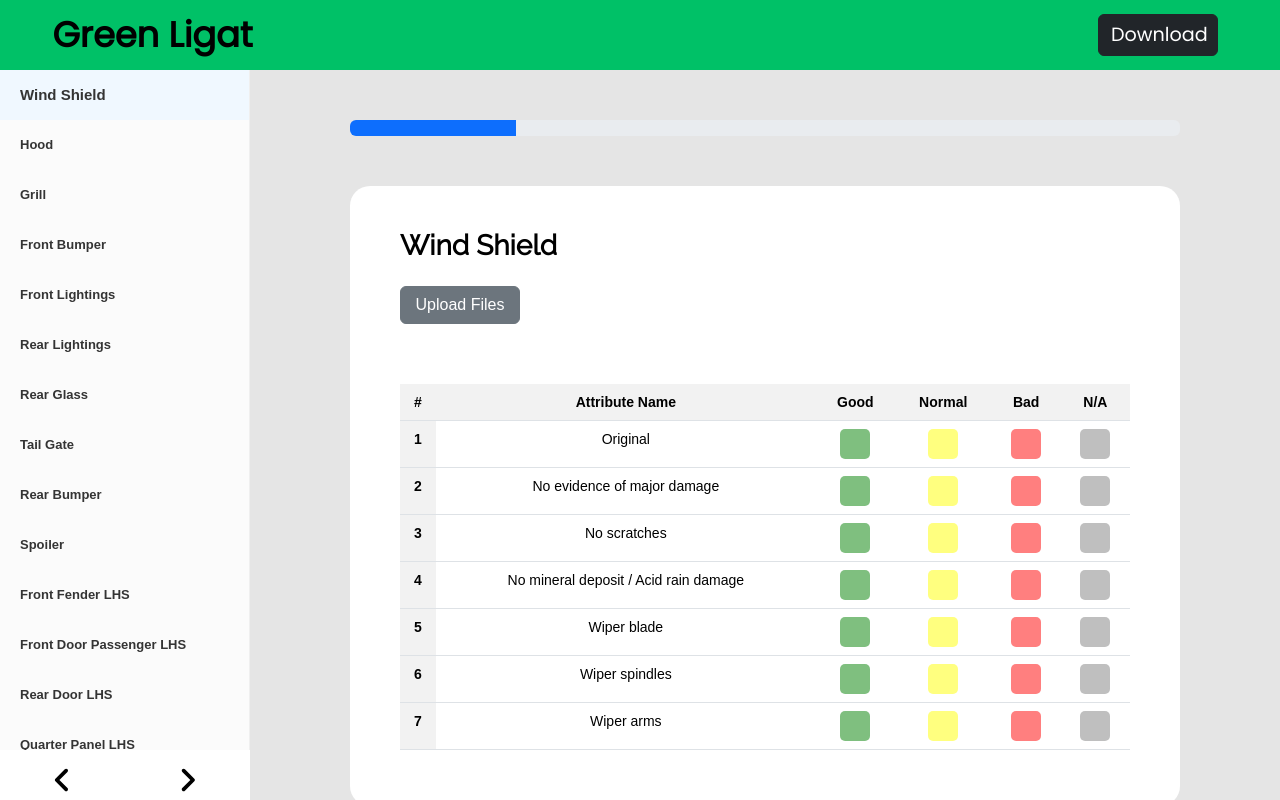
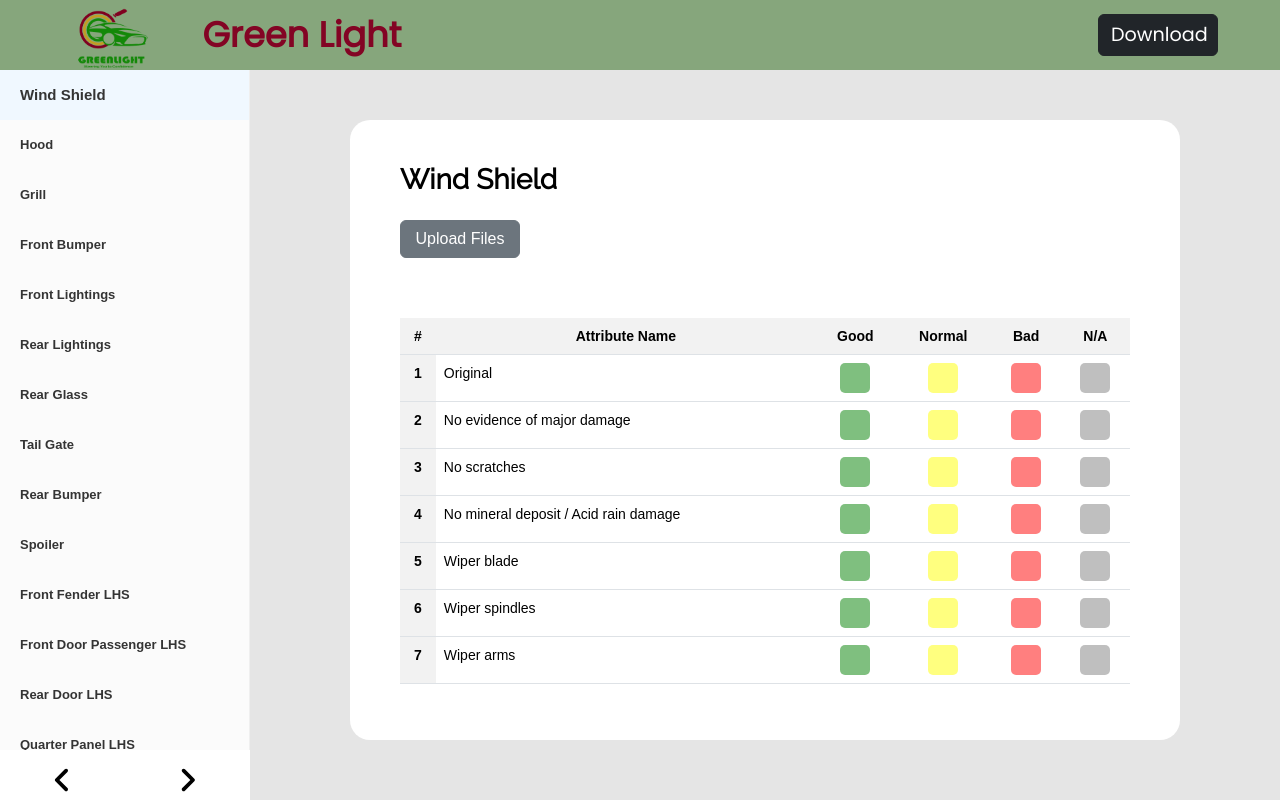
Before and after one commit to YahampathChandika/GreenLight, a React (Create React App) app: page / in a window 1280 px wide. Built offline with nearby package versions, Linux system fonts and the light colour scheme.

Commit message:
add imgs

```diff
--- a/src/App.js
+++ b/src/App.js
@@ -7,6 +7,7 @@ import Grill from './components/vehicleDetails/Grill';
 
 // import Navbar from './components/common/Navbar'
 import CustomerDetails from './components/customersDetails/CustomerDetails';
+import PDF from './pages/Pdf';
 // import VisualInspection from './components/vehicleDetails/VisualInspection'
 function App() {
   return (
@@ -14,9 +15,7 @@ function App() {
       <Routes>
         <Route path="/" element={<Home />} />
         <Route path="customerDetails" element={<CustomerDetails />} />
-        <Route path="/windShield" element={<WindShield />} />
-        <Route path="/hood" element={<Hood />} />
-        <Route path="/grill" element={<Grill />} />
+        <Route path="/pdf" element={<PDF />} />
       </Routes>
     </Router>
     // <div className="App">
--- a/src/assets/scss/Navbar.css
+++ b/src/assets/scss/Navbar.css
@@ -8,15 +8,15 @@
 .navBar {
   height: 70px;
   width: 100%;
-    background-color:#00c167;
+  background-color: #86A67C;
   display: flex;
   justify-items: center;
   align-items: center;
-    font-size:30px;
+  font-size: 30px;
   font-weight: 900;
-    color: #000000;
+  color: #830424;
   padding-left: 40px;
-    font-family: 'Poppins', sans-serif;
+  font-family: "Poppins", sans-serif;
 }
 
 .navBar p {
@@ -25,6 +25,13 @@
   margin-left: 1%;
 }
 
+.logo {
+  width: 150px;
+  height: auto;
+}
+
+/* Other styles for your navbar */
+
 .print-btn {
   margin-left: 35%;
   margin-right: 5%;
--- a/src/assets/scss/VisualInspection.css
+++ b/src/assets/scss/VisualInspection.css
@@ -93,7 +93,7 @@
 /* Style for table rows */
 .table td {
   padding: 8px;
-  text-align: center;
+  text-align: left;
 }
 
 /* Style for the radio buttons */
--- a/src/components/common/Navbar.jsx
+++ b/src/components/common/Navbar.jsx
@@ -3,6 +3,7 @@ import jsPDF from "jspdf";
 import html2canvas from "html2canvas";
 import "../../assets/scss/Navbar.css";
 import PDF from "../../pages/Pdf";
+import logo from "../../assets/images/greenlight logo.png";
 
 function Navbar() {
   const pdfRef = useRef(null);
@@ -24,7 +25,7 @@ function Navbar() {
         Math.min(pdfWidth / imageWidth, pdfHeight / imageHeight) * 1.5;
       const imgX = (pdfWidth - imageWidth * ratio) / 2;
       const imgY = 20;
-            pdf.addImage(imageData, "PNG", 0, 0, contentWidth, contentHeight);
+      pdf.addImage(imageData, "PNG", 0, 0, contentWidth, contentHeight);
 
       pdf.save("test.pdf");
     });
@@ -32,7 +33,8 @@ function Navbar() {
 
   return (
     <div className="navBar">
-      <p>Green Ligat</p>
+      <img src={logo} alt="Green Light Logo" className="logo" />
+      <p>Green Light</p>
       <button
         type="button"
         className="btn btn-dark print-btn"
--- a/src/components/vehicleDetails/BootSpace.jsx
+++ b/src/components/vehicleDetails/BootSpace.jsx
@@ -56,7 +56,7 @@ function BootSpace() {
   return (
     <div className="vi-main-con">
       <div className="vi-main-content">
-        <div className="progress">
+        {/* <div className="progress">
           <div
             className="progress-bar"
             role="progressbar"
@@ -65,7 +65,7 @@ function BootSpace() {
             aria-valuemin="0"
             aria-valuemax="100"
           ></div>
-        </div>
+        </div> */}
         <div className="vi-content">
           <div className="vi-content-top">
             <p>Boot Space</p>
--- a/src/components/vehicleDetails/Hood.jsx
+++ b/src/components/vehicleDetails/Hood.jsx
@@ -54,7 +54,7 @@ function Hood() {
   return (
     <div className="vi-main-con">
       <div className="vi-main-content">
-        <div className="progress">
+        {/* <div className="progress">
           <div
             className="progress-bar"
             role="progressbar"
@@ -63,7 +63,7 @@ function Hood() {
             aria-valuemin="0"
             aria-valuemax="100"
           ></div>
-        </div>
+        </div> */}
         <div className="vi-content">
           <div className="vi-content-top">
             <p>Hood / Bonet</p>
--- a/src/components/vehicleDetails/MainDataMonitorHybrid.jsx
+++ b/src/components/vehicleDetails/MainDataMonitorHybrid.jsx
@@ -38,7 +38,7 @@ function MainDataMonitorHybrid() {
   return (
     <div className="vi-main-con">
       <div className="vi-main-content">
-        <div className="progress">
+        {/* <div className="progress">
           <div
             className="progress-bar"
             role="progressbar"
@@ -47,7 +47,7 @@ function MainDataMonitorHybrid() {
             aria-valuemin="0"
             aria-valuemax="100"
           ></div>
-        </div>
+        </div> */}
         <div className="vi-content">
           <div className="vi-content-top">
             <p> Main Data Monitor Hybrid </p>
--- a/src/components/vehicleDetails/RoadTest.jsx
+++ b/src/components/vehicleDetails/RoadTest.jsx
@@ -58,7 +58,7 @@ function RoadTest() {
   return (
     <div className="vi-main-con">
       <div className="vi-main-content">
-        <div className="progress">
+        {/* <div className="progress">
           <div
             className="progress-bar"
             role="progressbar"
@@ -67,7 +67,7 @@ function RoadTest() {
             aria-valuemin="0"
             aria-valuemax="100"
           ></div>
-        </div>
+        </div> */}
         <div className="vi-content">
           <div className="vi-content-top">
             <p> Road Test </p>
--- a/src/components/vehicleDetails/WindShield.jsx
+++ b/src/components/vehicleDetails/WindShield.jsx
@@ -1,14 +1,21 @@
-import React, { useState } from "react";
+import React, { useState, useEffect } from "react";
 import "bootstrap/dist/css/bootstrap.min.css";
 import "../../assets/scss/VisualInspection.css";
 
-function BootSpace() {
+function WindShield({ updatePdfData }) {
   const ratingOptions = [
     { label: "Good", color: "green" },
     { label: "Normal", color: "yellow" },
     { label: "Bad", color: "red" },
     { label: "NA", color: "gray" },
   ];
+
+  useEffect(() => {
+    const savedRatings = localStorage.getItem("attributeRatings");
+    if (savedRatings) {
+      setAttributeRatings(JSON.parse(savedRatings));
+    }
+  }, []);
 
   // Create a state to keep track of the selected ratings for each attribute
   const [attributeRatings, setAttributeRatings] = useState({});
@@ -18,7 +25,14 @@ function BootSpace() {
 
   // Function to handle changes in attribute ratings
   const handleRatingChange = (attribute, rating) => {
-    setAttributeRatings({ ...attributeRatings, [attribute]: rating });
+    const updatedRatings = { ...attributeRatings, [attribute]: rating };
+    setAttributeRatings(updatedRatings);
+
+    // Call the updatePdfData function to update the data in the PDF component
+    updatePdfData("windShieldData", updatedRatings);
+
+    // Save the updated ratings to localStorage
+    localStorage.setItem("attributeRatings", JSON.stringify(updatedRatings));
   };
 
   // Function to handle file selection
@@ -32,6 +46,9 @@ function BootSpace() {
     }
 
     setFiles([...files, ...fileURLs]);
+
+    // Call the updatePdfData function to update the data in the PDF component
+    updatePdfData("fileURLs", [...files, ...fileURLs]);
   };
 
   // Function to delete a specific image
@@ -55,7 +72,7 @@ function BootSpace() {
   return (
     <div className="vi-main-con">
       <div className="vi-main-content">
-        <div className="progress">
+        {/* <div className="progress">
           <div
             className="progress-bar"
             role="progressbar"
@@ -64,7 +81,7 @@ function BootSpace() {
             aria-valuemin="0"
             aria-valuemax="100"
           ></div>
-        </div>
+        </div> */}
         <div className="vi-content">
           <div className="vi-content-top">
             <p>Wind Shield</p>
@@ -146,4 +163,4 @@ function BootSpace() {
   );
 }
 
-export default BootSpace;
+export default WindShield;
--- a/src/pages/Pdf.jsx
+++ b/src/pages/Pdf.jsx
@@ -1,13 +1,31 @@
-import React from "react";
-import WindShiled from "../components/vehicleDetails/WindShield";
+import React, { useState, useEffect } from "react";
+import "bootstrap/dist/css/bootstrap.min.css";
+import "../assets/scss/VisualInspection.css";
 import Boot from "../components/vehicleDetails/BootSpace";
 import Roof from "../components/vehicleDetails/CheckWithEngineStart";
+import WindShield from "../components/vehicleDetails/WindShield";
 
 function PDF() {
+  // Define state to store user selections and file URLs
+  const [pdfData, setPdfData] = useState({
+    windShieldData: {},
+    bootData: {},
+    roofData: {},
+    fileURLs: [],
+  });
+
+  // Function to update the PDF data
+  const updatePdfData = (component, data) => {
+    setPdfData((prevData) => ({
+      ...prevData,
+      [component]: data,
+    }));
+  };
+
   return (
     <>
-      <h1 style={{textAlign:'center'}}>Report</h1>
-      <WindShiled />
+      <h1 style={{ textAlign: "center" }}>Report</h1>
+      <WindShield updatePdfData={updatePdfData} />
       <Boot />
       <Roof />
     </>
```
Also changed, not shown: src/assets/images/greenlight logo.png (added). Lines whose indentation alone changed are shown as unchanged.
